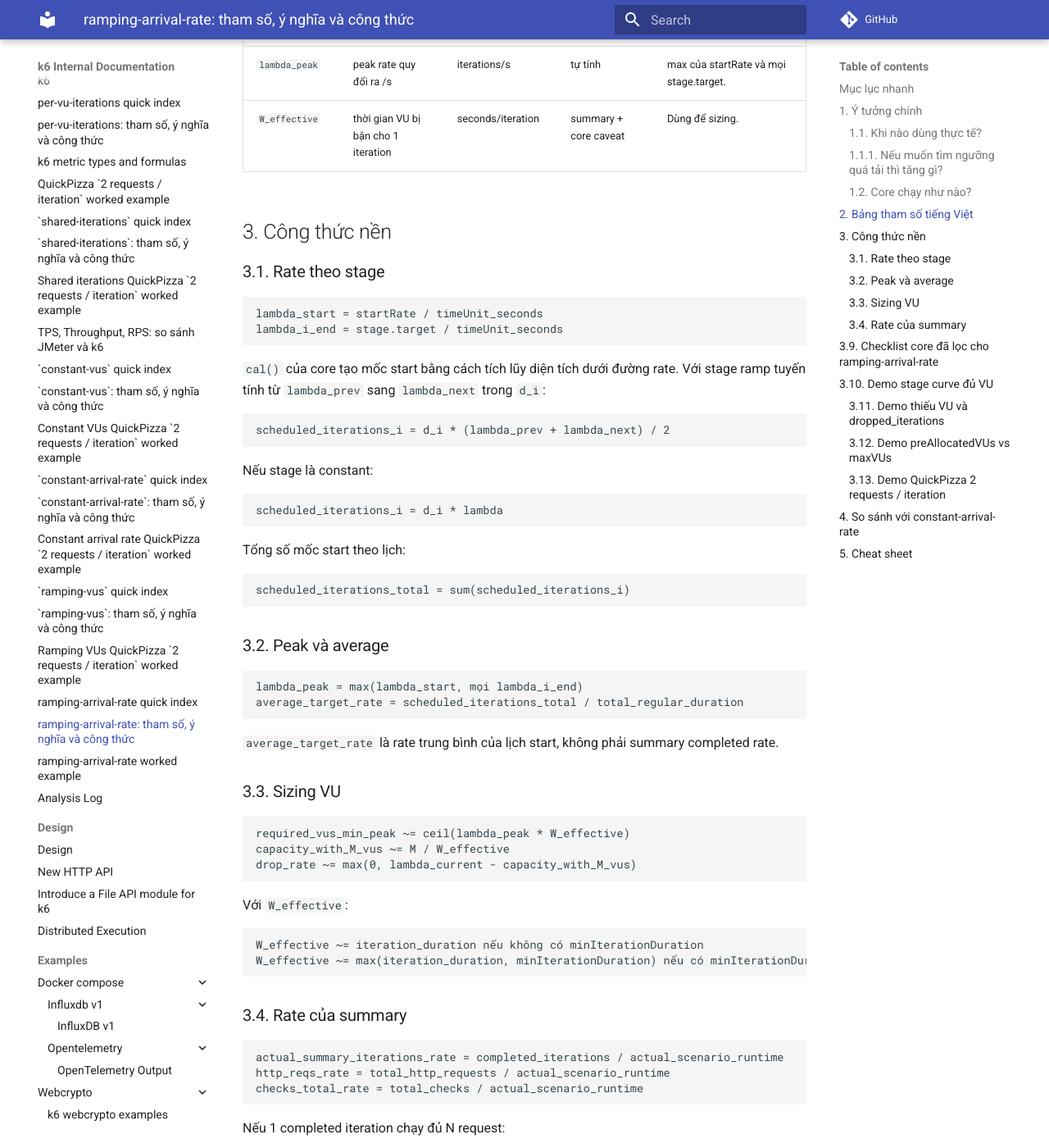
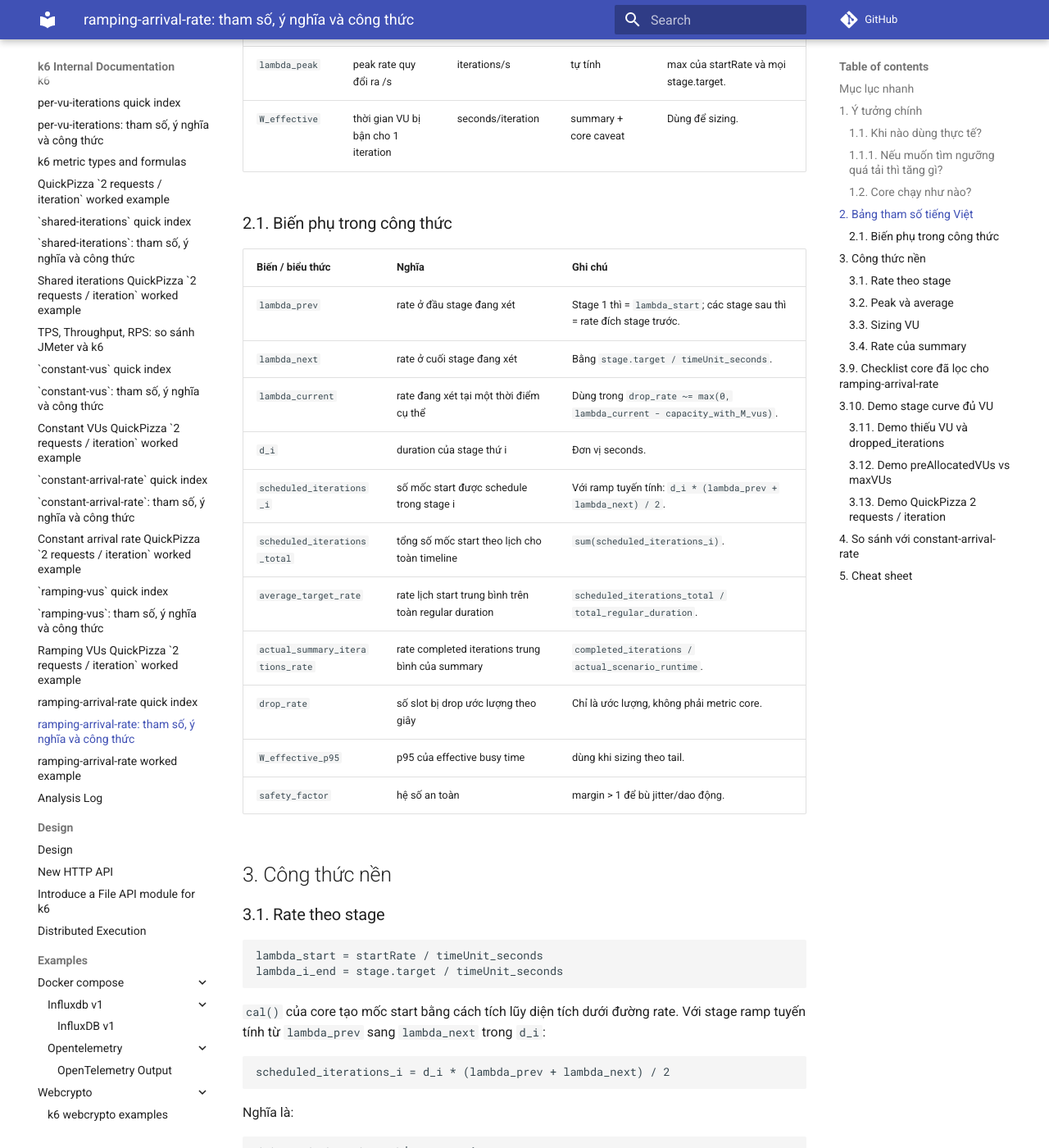
Before and after one commit to meomew-auto/markdown, an MkDocs documentation site: the page built from docs/20260518_ramping-arrival-rate-tham-so-cong-thuc.md, in a window 1280 px wide and 1400 px high, scrolled down 4362 px. Shown: the whole window at 82% size. Built offline with MkDocs 1.6.1 and Material for MkDocs 9.7.7, drawn with Linux system fonts in a browser that asks for light colours; comment, search, counter and statistics services are not loaded; some of the changed text lies outside the part shown.

````diff
--- a/docs/20260518_ramping-arrival-rate-tham-so-cong-thuc.md
+++ b/docs/20260518_ramping-arrival-rate-tham-so-cong-thuc.md
@@ -195,6 +195,22 @@ nhưng vẫn giữ VU bận.
 | `lambda_peak` | peak rate quy đổi ra /s | iterations/s | tự tính | max của startRate và mọi stage.target. |
 | `W_effective` | thời gian VU bị bận cho 1 iteration | seconds/iteration | summary + core caveat | Dùng để sizing. |
 
+### 2.1. Biến phụ trong công thức
+
+| Biến / biểu thức | Nghĩa | Ghi chú |
+| --- | --- | --- |
+| `lambda_prev` | rate ở đầu stage đang xét | Stage 1 thì = `lambda_start`; các stage sau thì = rate đích stage trước. |
+| `lambda_next` | rate ở cuối stage đang xét | Bằng `stage.target / timeUnit_seconds`. |
+| `lambda_current` | rate đang xét tại một thời điểm cụ thể | Dùng trong `drop_rate ~= max(0, lambda_current - capacity_with_M_vus)`. |
+| `d_i` | duration của stage thứ i | Đơn vị seconds. |
+| `scheduled_iterations_i` | số mốc start được schedule trong stage i | Với ramp tuyến tính: `d_i * (lambda_prev + lambda_next) / 2`. |
+| `scheduled_iterations_total` | tổng số mốc start theo lịch cho toàn timeline | `sum(scheduled_iterations_i)`. |
+| `average_target_rate` | rate lịch start trung bình trên toàn regular duration | `scheduled_iterations_total / total_regular_duration`. |
+| `actual_summary_iterations_rate` | rate completed iterations trung bình của summary | `completed_iterations / actual_scenario_runtime`. |
+| `drop_rate` | số slot bị drop ước lượng theo giây | Chỉ là ước lượng, không phải metric core. |
+| `W_effective_p95` | p95 của effective busy time | dùng khi sizing theo tail. |
+| `safety_factor` | hệ số an toàn | margin > 1 để bù jitter/dao động. |
+
 ## 3. Công thức nền
 
 ### 3.1. Rate theo stage
@@ -211,6 +227,13 @@ Với stage ramp tuyến tính từ `lambda_prev` sang `lambda_next` trong `d_i`
 scheduled_iterations_i = d_i * (lambda_prev + lambda_next) / 2
 ```
 
+Nghĩa là:
+
+```text
+diện tích dưới đoạn thẳng rate của stage
+= số mốc start mà scheduler phải tạo trong stage đó
+```
+
 Nếu stage là constant:
 
 ```text
@@ -223,6 +246,9 @@ Tổng số mốc start theo lịch:
 scheduled_iterations_total = sum(scheduled_iterations_i)
 ```
 
+Đây là số mốc start theo lịch, không phải số completed iterations cuối cùng.
+Nếu có drop/interrupt, summary completed rate sẽ thấp hơn con số này.
+
 ### 3.2. Peak và average
 
 ```text
@@ -231,6 +257,18 @@ average_target_rate = scheduled_iterations_total / total_regular_duration
 ```
 
 `average_target_rate` là rate trung bình của lịch start, không phải summary completed rate.
+
+`lambda_peak` là peak instant rate của lịch start. Với docs này:
+
+```text
+lambda_peak = max(lambda_start, mọi lambda_i_end)
+```
+
+`drop_rate` chỉ là ước lượng thô:
+
+```text
+drop_rate ~= max(0, lambda_current - capacity_with_M_vus)
+```
 
 ### 3.3. Sizing VU
 
````
Also changed, not shown: README.md (+8 -0 lines), docs/20260518_ramping_arrival_rate_worked_example.md (+10 -0 lines), 1 other file.
